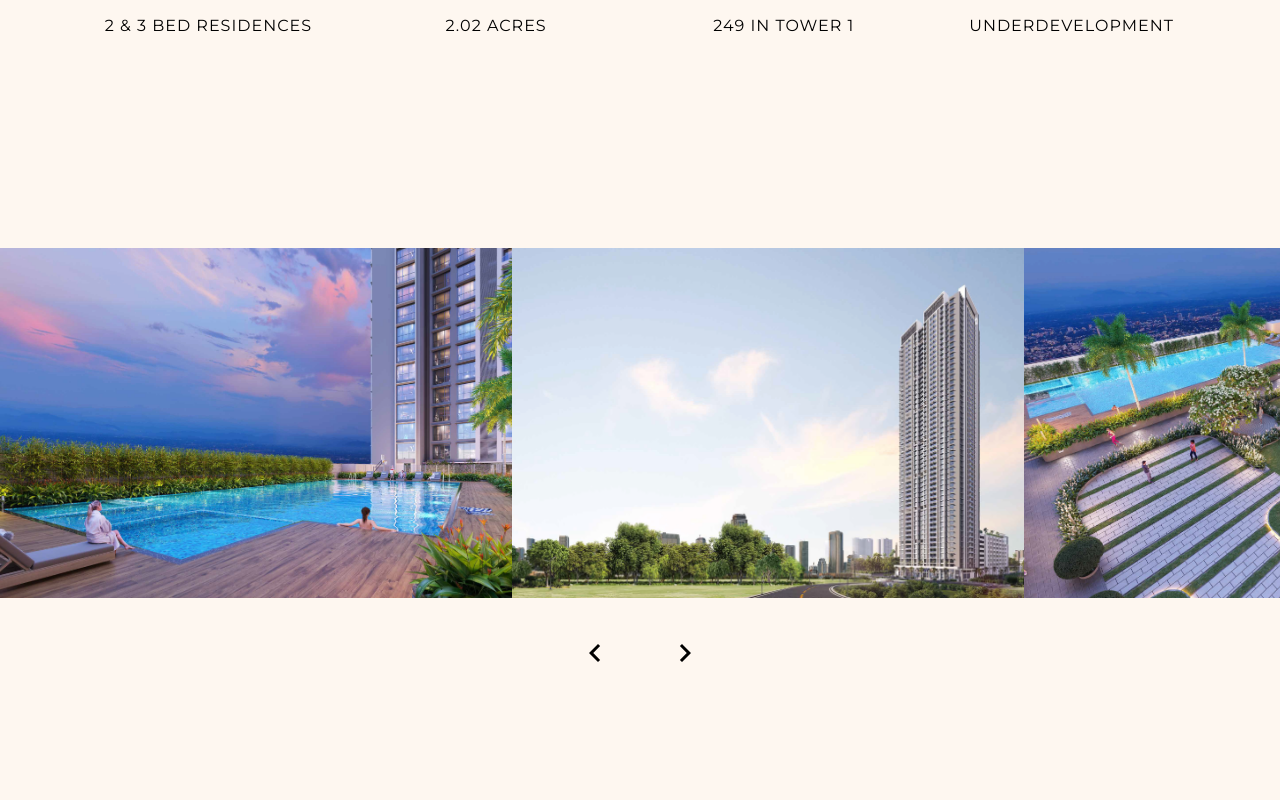
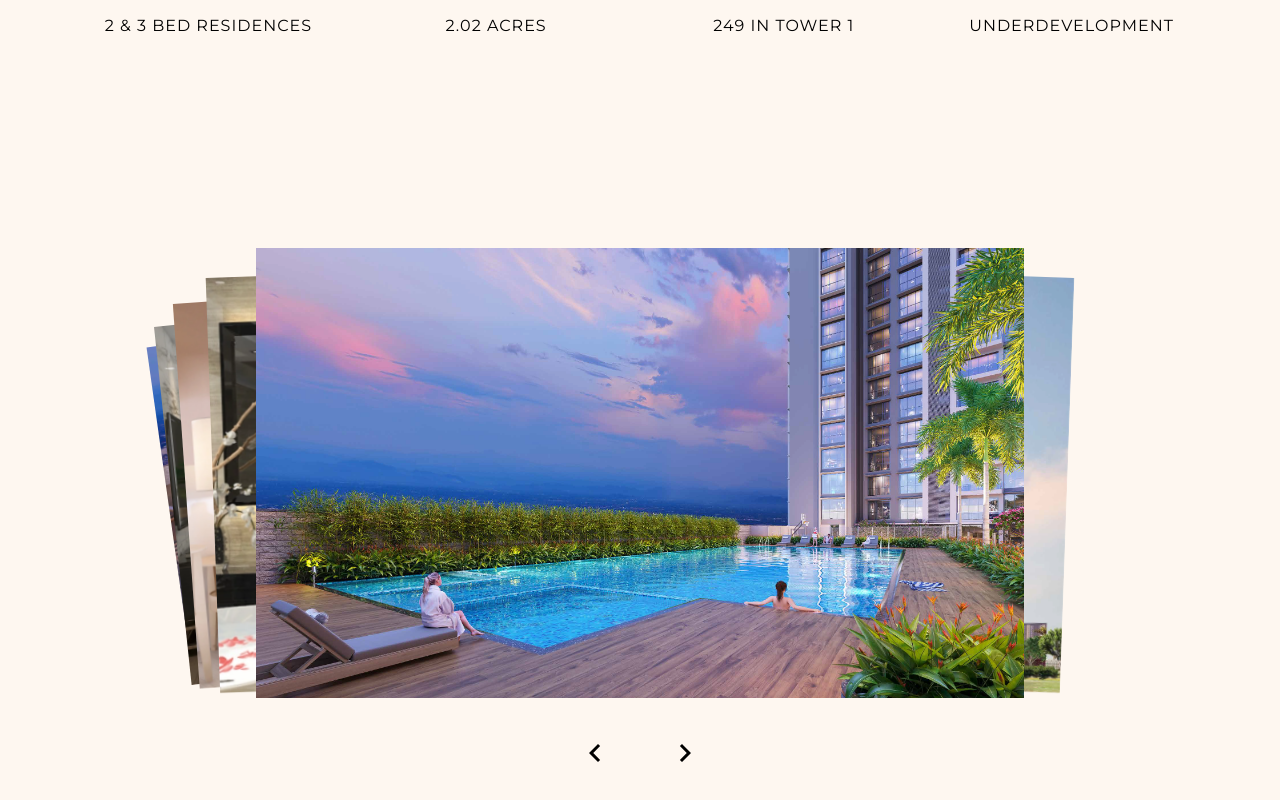
Before and after one commit to Kuldeep-111/Ashwin-final, a Next.js app: page /microsite in a window 1280 px wide. Shown: the part 1552-2352 px from the top of the page. Built offline with nearby package versions, Linux system fonts and the light colour scheme.

Commit message:
gallery done

```diff
--- /dev/null
+++ b/src/components/website/common/slider/CardsSlider.tsx
@@ -0,0 +1,66 @@
+import React, { useRef } from "react";
+import { Swiper, SwiperSlide } from "swiper/react";
+import { EffectCards } from "swiper/modules";
+import type { Swiper as SwiperType } from "swiper";
+import { MdKeyboardArrowLeft, MdKeyboardArrowRight } from "react-icons/md";
+
+import "swiper/css";
+import "swiper/css/effect-cards";
+
+interface CardsSliderProps<T> {
+  data: T[];
+  renderCard: (item: T, index: number) => React.ReactNode;
+  containerClassName?: string;
+    loop?: boolean;
+}
+
+const CardsSlider = <T,>({
+  data,
+  renderCard,
+   containerClassName = "w-[300px]",
+  loop,
+}: CardsSliderProps<T>) => {
+  const swiperRef = useRef<SwiperType | null>(null);
+
+  return (
+    <div  className={`mx-auto text-center ${containerClassName}`}>
+      <Swiper
+        effect="cards"
+        modules={[EffectCards]}
+        allowTouchMove={false}
+        loop={loop}
+        grabCursor={false}
+        onSwiper={(swiper) => (swiperRef.current = swiper)}
+        cardsEffect={{
+          slideShadows: false,
+          perSlideOffset: 10,
+          perSlideRotate: 2,
+        }}
+      >
+        {data.map((item, index) => (
+          <SwiperSlide key={index}>
+            {renderCard(item, index)}
+          </SwiperSlide>
+        ))}
+      </Swiper>
+
+         <div className="flex items-center justify-center gap-[40px] md:mt-[30px]">
+                      <button
+                          onClick={() => swiperRef.current?.slidePrev()}
+                          className="w-[50px] h-[50px] flex items-center justify-center text-black rounded-full hover:border transition"
+                      >
+                          <MdKeyboardArrowLeft size={36} />
+                      </button>
+
+                      <button
+                          onClick={() => swiperRef.current?.slideNext()}
+                          className="w-[50px] h-[50px] flex items-center justify-center text-black rounded-full hover:border transition"
+                      >
+                          <MdKeyboardArrowRight size={36} />
+                      </button>
+                  </div>
+    </div>
+  );
+};
+
+export default CardsSlider;
--- a/src/components/website/micro/Gallery.tsx
+++ b/src/components/website/micro/Gallery.tsx
@@ -4,6 +4,7 @@ import CommonSlider from "./CommonSlider"
 import Image from "next/image"
 import Lightbox from "yet-another-react-lightbox"
 import useGsapReveal from '@/hooks/useGsapReveal'
+import CardsSlider from "../common/slider/CardsSlider"
 
 const data = [
   { src: "/images/micro/gallery/1.jpg", alt: "image 1" },
@@ -26,19 +27,15 @@ const Gallery = () => {
           photos gallery
         </h2>
 
-        <div className="mt-[50px]">
-          <CommonSlider
+        <div className="mt-[50px] md:w-[60%] mx-auto">
+          <CardsSlider
             data={data}
             loop={true}
-            slidesPerView={2.5}
-            breakpoints={{
-              0: { slidesPerView: 1 },
-              768: { slidesPerView: 2.5 },
-            }}
-            spaceBetween={0}
-            renderItem={(item, i) => (
+              containerClassName="w-full"
+
+            renderCard={(item, i) => (
               <div
-                className="relative cursor-pointer group h-[350px]"
+                className="relative cursor-pointer group h-[450px] 2xl:h-[500px]"
                 onClick={() => {
                   setIndex(i)
                   setOpen(true)
--- a/src/components/website/micro/Hero.tsx
+++ b/src/components/website/micro/Hero.tsx
@@ -38,9 +38,10 @@ const Hero = () => {
                         <div className="space-y-1 max-w-[600ppx]">
                             <div className="flex items-center gap-[50px]">
                                 <div>
-                                <h2 className="text-[40px] font-normal tracking-[1px] capitalize text-black ">
+                                    {/* <h2 className="text-[40px] font-normal tracking-[1px] capitalize text-black ">
                                         Sheth Edmont
-                                </h2>
+                                    </h2> */}
+                                    <img src="/images/micro/edmont.png" alt="edmont" className="w-[200px] h-[80px] object-contain"/>
                                     <p className=" text-[18px] font-normal tracking-[1px] capitalize text-black">
                                         Kandivali West Mumbai
                                     </p>
@@ -49,7 +50,7 @@ const Hero = () => {
                                 <div className="flex items-center gap-6 w-full max-w-[300px]">
                                     {/* QR Code Placeholder */}
                                     <div className="bg-white p-1 border border-gray-200 h-fit">
-                           <img src="/images/micro/qr.png" alt="qr" className='w-[100px] h-[85px] object-contain'/>
+                                        <img src="/images/micro/qr.png" alt="qr" className='w-[100px] h-[85px] object-contain' />
                                     </div>
                                     <div className="text-xs text-black uppercase tracking-widest ">
                                         MahaRERA No. P51800053546
```
Also changed, not shown: public/images/micro/edmont.png (added). Lines whose indentation alone changed are shown as unchanged.
